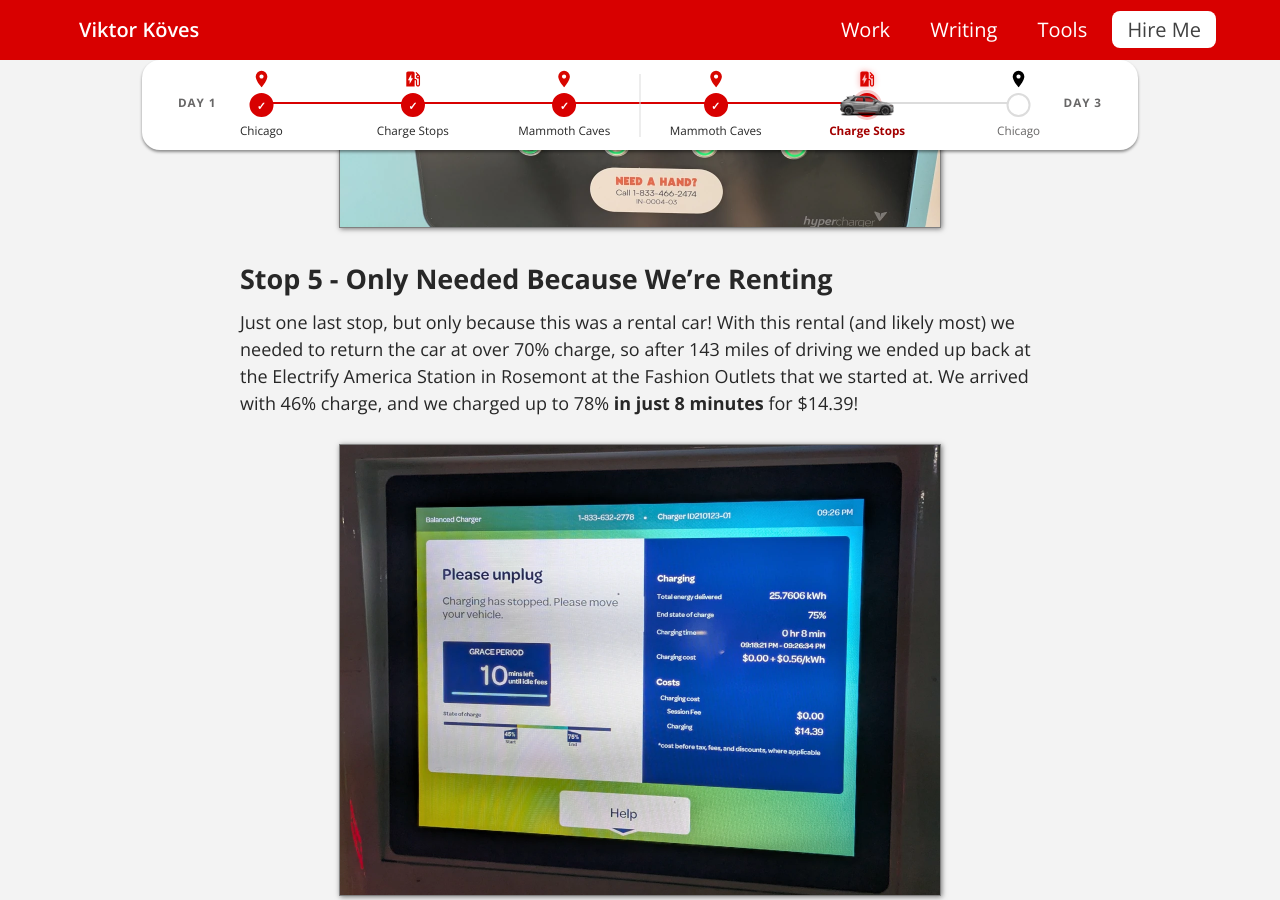
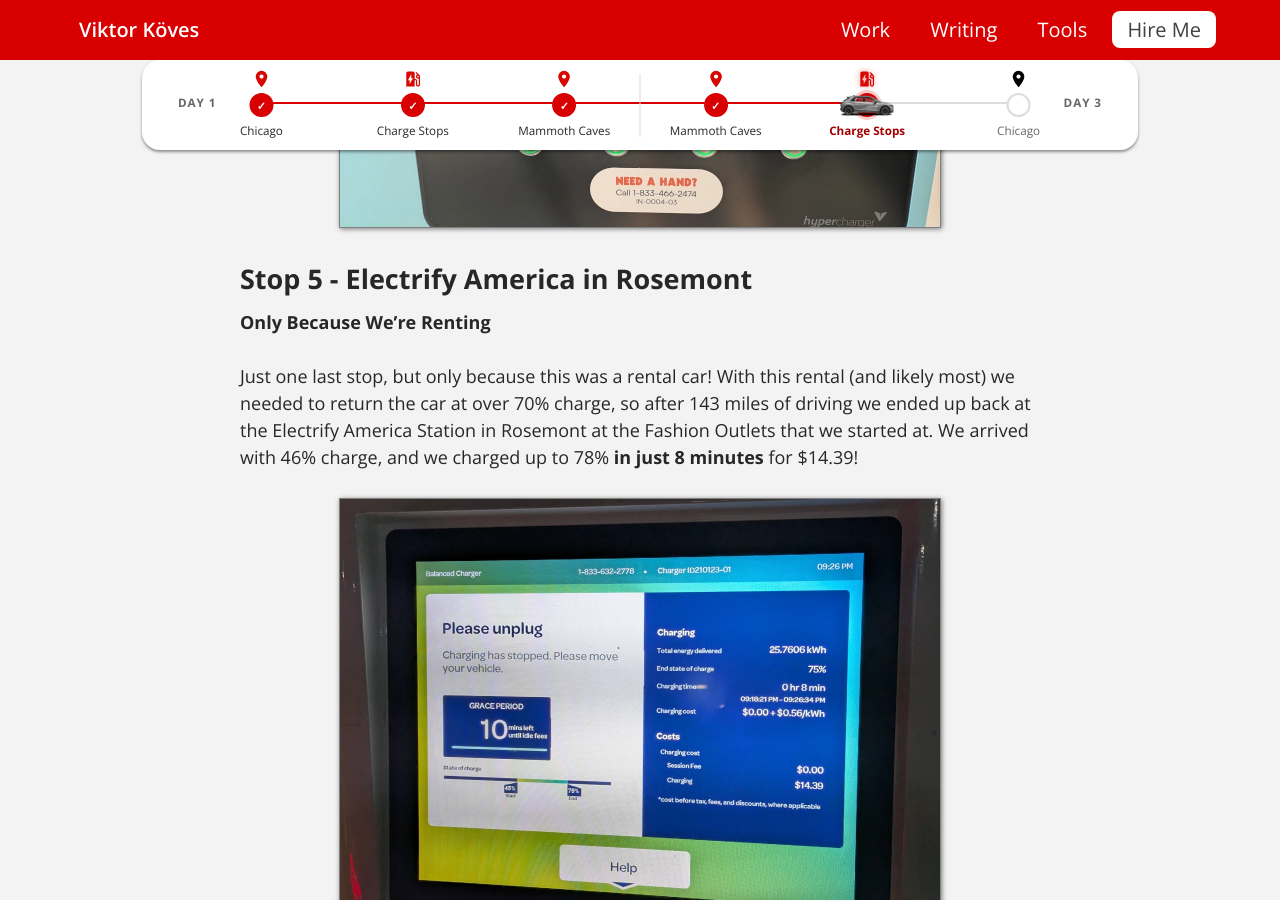
Before and after one commit to vkoves/vkoves.github.io, a Jekyll site: the page built from _posts/2026-07-15-ev-road-tripping.md, in a window 1280 px wide and 900 px high, scrolled down 10083 px. Built offline with Jekyll 4.4.1, drawn with Linux system fonts in a browser that asks for light colours.

Commit message:
Tweak return stop header

```diff
--- a/_posts/2026-07-15-ev-road-tripping.md
+++ b/_posts/2026-07-15-ev-road-tripping.md
@@ -315,7 +315,8 @@
         of charge from 35%, 54.1 kWh delivered in 35 minutes, and a final cost of $11.58.">
 </a>
 
-## Stop 5 - Only Needed Because We're Renting
+## Stop 5 - Electrify America in Rosemont
+**Only Because We're Renting**
 
 Just one last stop, but only because this was a rental car! With this rental (and likely most) we
 needed to return the car at over 70% charge, so after 143 miles of driving we ended up back at the
```
